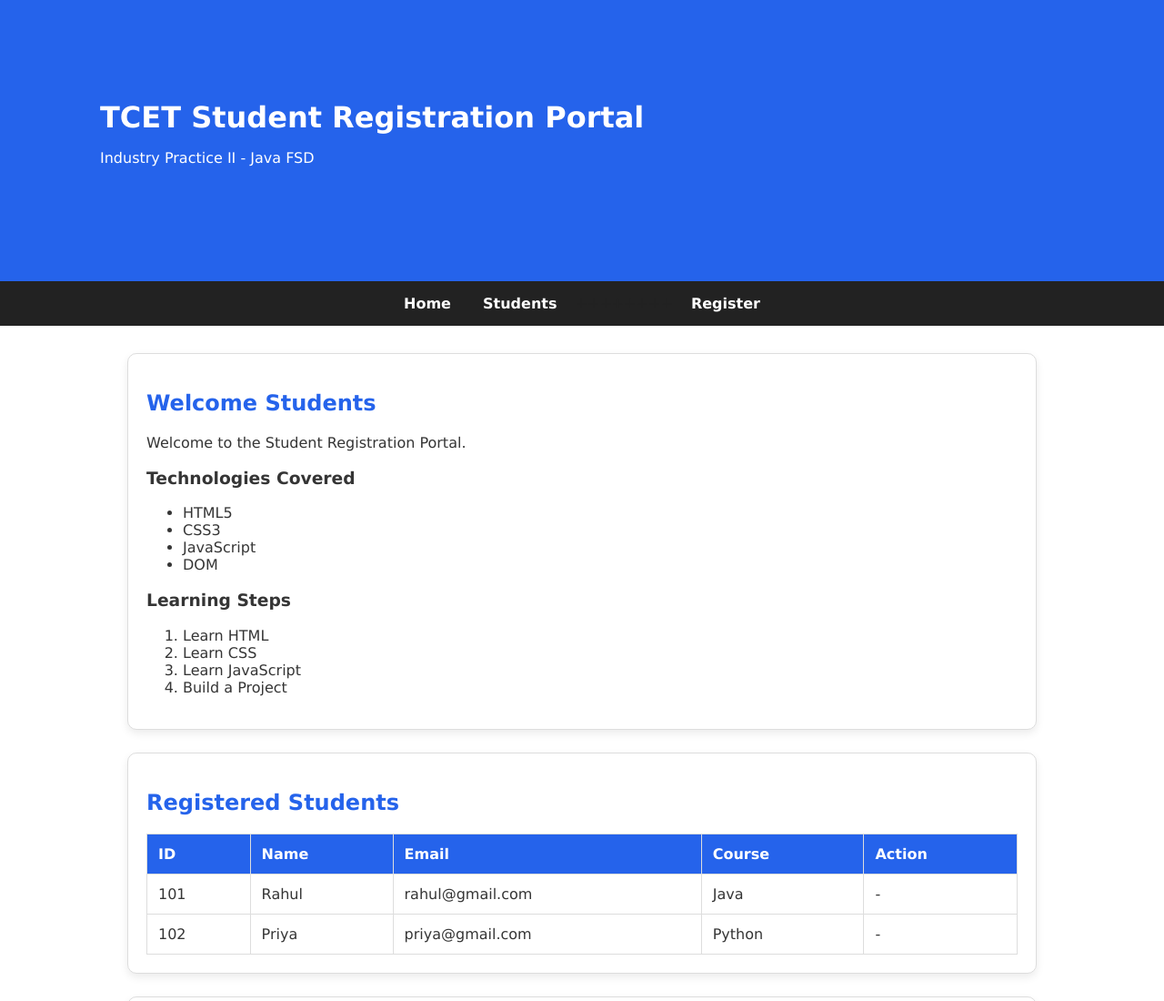
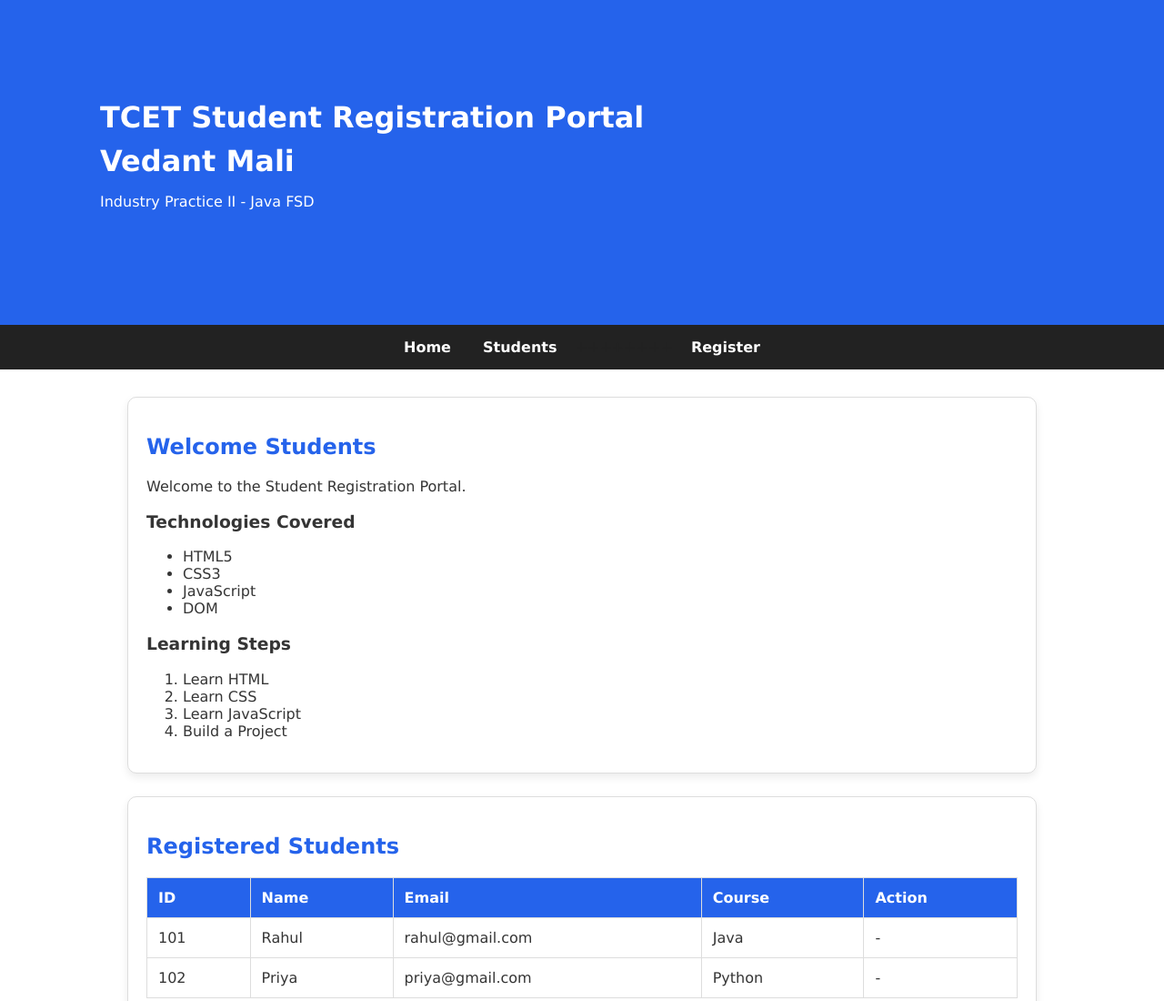
Before and after one commit to its-Vedant-2025/IP-demo-, a plain HTML site: page index.html in a window 1280 px wide. Shown: the top 1100 px of the page at 91% size. Drawn offline with Linux system fonts and the light colour scheme.

Commit message:
Update index.html
new commit

```diff
--- a/index.html
+++ b/index.html
@@ -21,6 +21,7 @@
     <header class="header">
 
         <h1>TCET Student Registration Portal</h1>
+        <h1>Vedant Mali</h1>
 
         <p>Industry Practice II - Java FSD</p>
 
```
